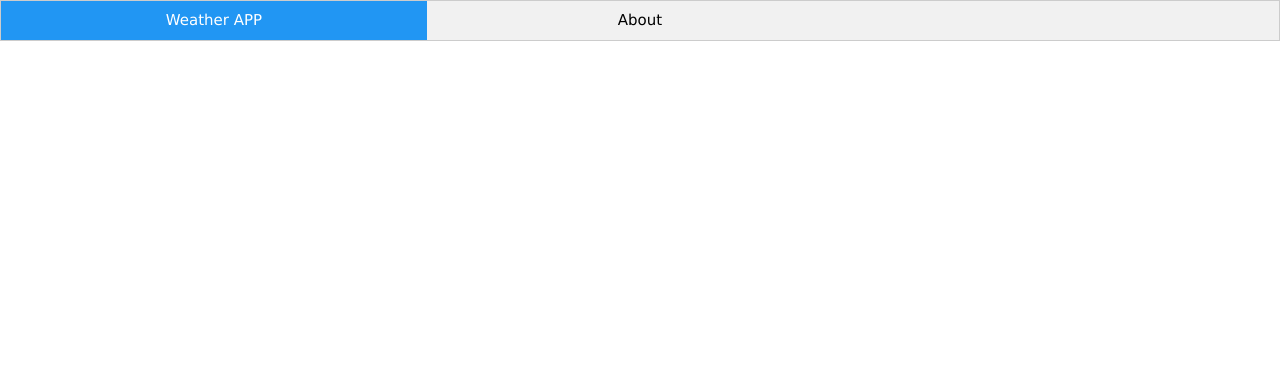
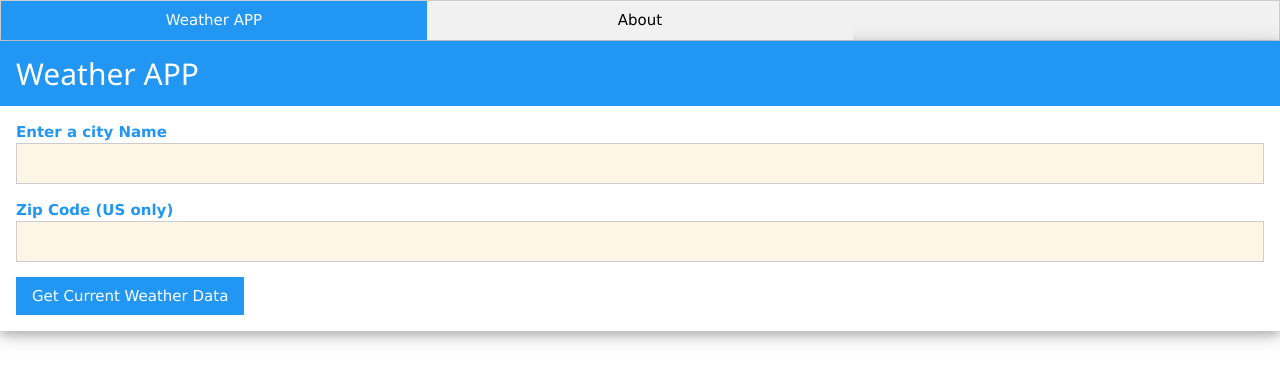
Before and after one commit to 230109snow/wang-chiachieh-p0, an Angular app in the folder project0/: page / in a window 1280 px wide. Shown: the top 382 px of the page. Built offline with nearby package versions, Linux system fonts and the light colour scheme.

Commit message:
Home page updated

```diff
--- a/project0/src/app/app.component.html
+++ b/project0/src/app/app.component.html
@@ -1,2 +1,3 @@
 <app-navbar></app-navbar>
 <router-outlet></router-outlet>
+<app-weather></app-weather>
--- a/project0/src/app/navbar/navbar.component.html
+++ b/project0/src/app/navbar/navbar.component.html
@@ -1,5 +1,5 @@
 <link rel="stylesheet" href="https://www.w3schools.com/w3css/4/w3.css">
 <div class="w3-bar w3-border w3-light-grey">
-  <a routerLink="/weather" style="width:33.33%" class="w3-bar-item w3-button w3-mobile w3-blue">Weather APP</a>
+  <a routerLink="" style="width:33.33%" class="w3-bar-item w3-button w3-mobile w3-blue">Weather APP</a>
   <a routerLink="" style="width:33.33%" class="w3-bar-item w3-button w3-mobile">About</a>
 </div>
--- a/project0/src/app/weather/pollution/pollution.component.html
+++ b/project0/src/app/weather/pollution/pollution.component.html
@@ -4,7 +4,7 @@
     <h4 style="text-align: center;">Pollutant Concentration</h4>
     <table class="w3-table w3-striped">
         <tr>
-            <th>Quality</th>
+            <th>Qualitative name</th>
             <th>NO<sub>2</sub></th>
             <th>O<sub>3</sub></th>
             <th>PM<sub>10</sub></th>
```
